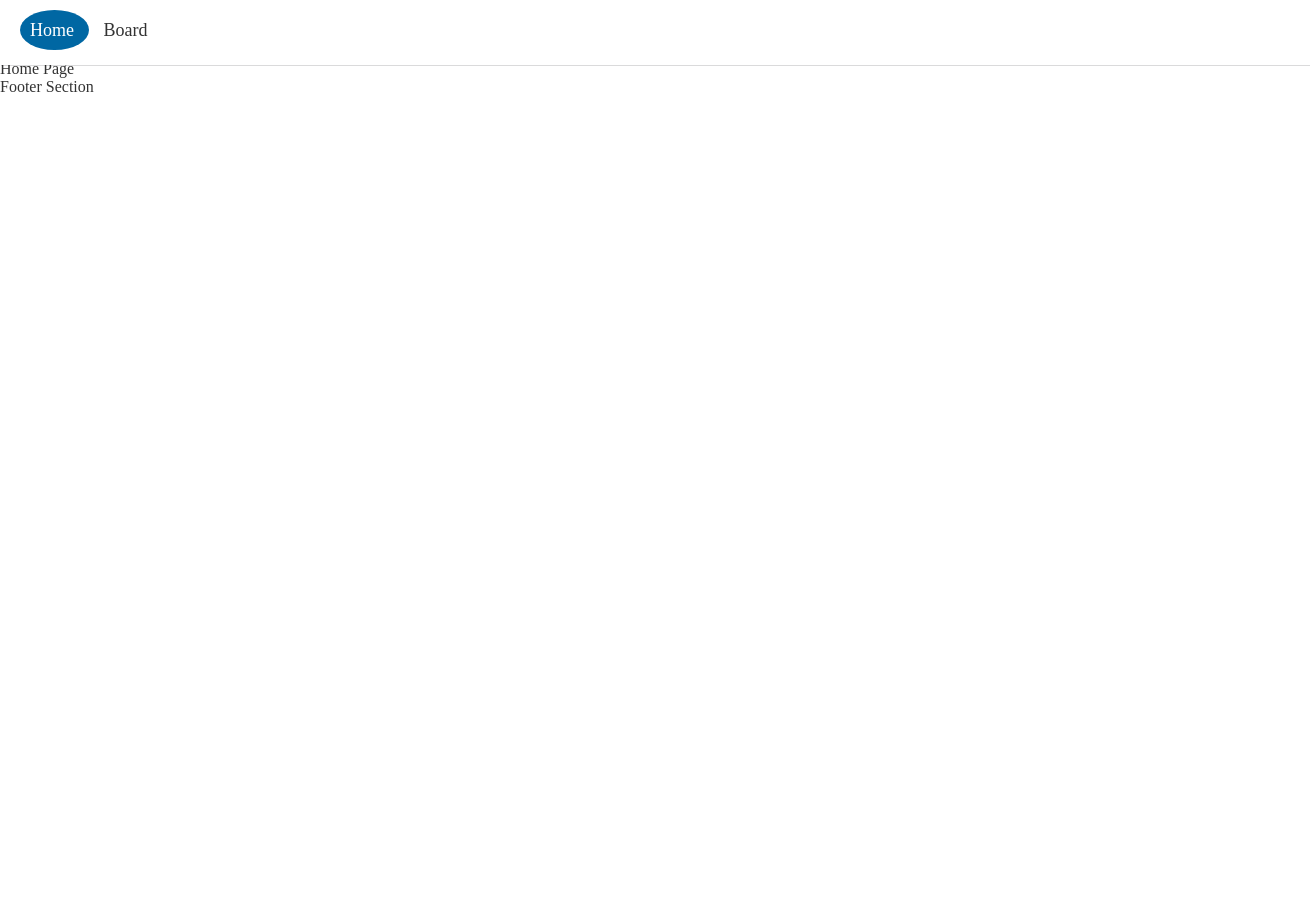
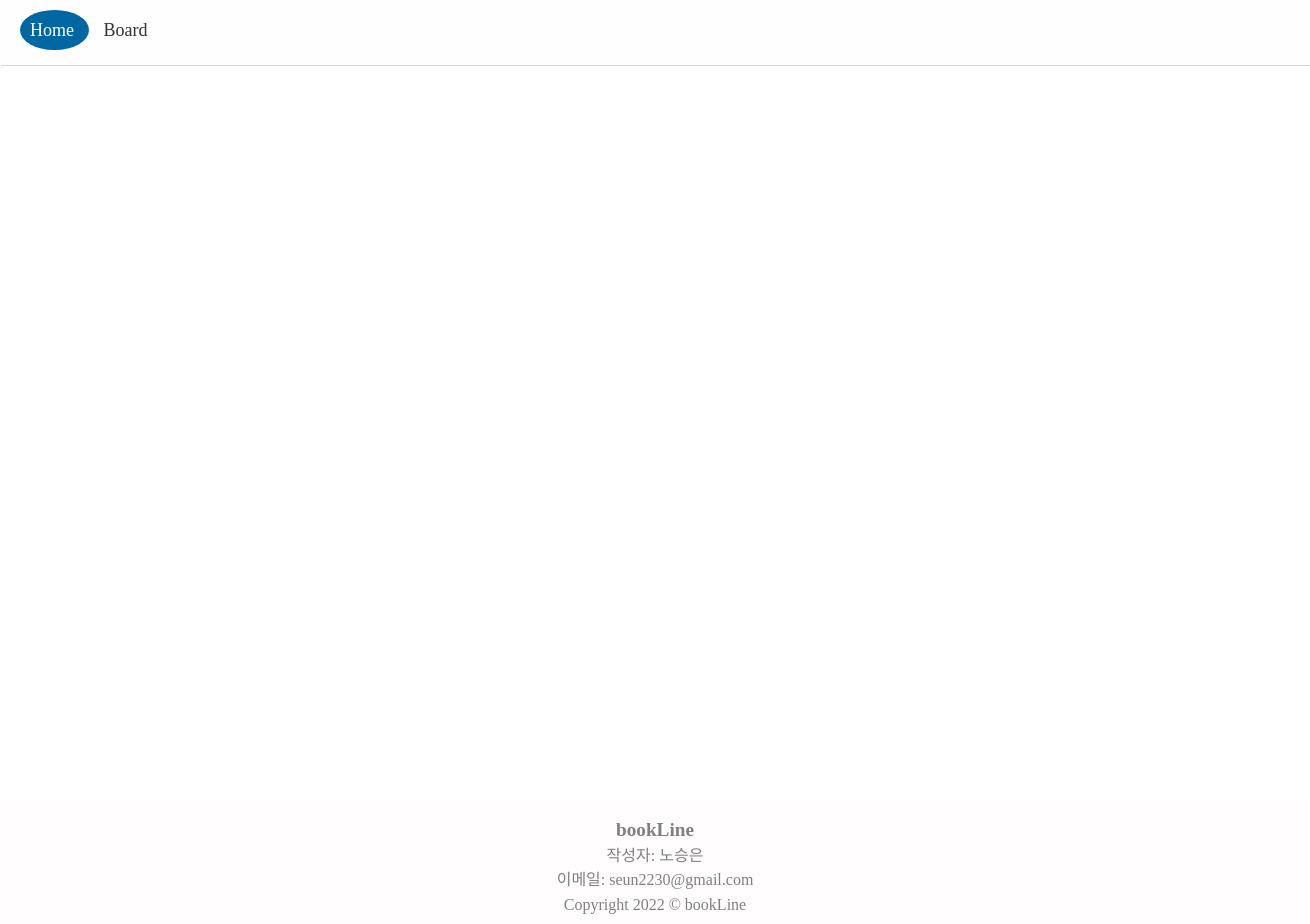
Before and after one commit to Seungeun727/vue3-book-oneLine, a Vue app: page / in a window 1280 px wide. Shown: the top 924 px of the page, 1310 px wide, since content can reach past the window. Before the commit the page ends 800 px from the top, so only its background shows below. Built offline with nearby package versions, Linux system fonts and the light colour scheme.

Commit message:
design: footer 영역 하단 고정 변경

```diff
--- a/src/App.vue
+++ b/src/App.vue
@@ -2,8 +2,8 @@
   <div>
     <TheHeader />
     <router-view />
-    <TheFooter />
   </div>
+  <TheFooter />
 </template>
 
 <script>
@@ -18,9 +18,12 @@ export default {
 }
 </script>
 
-<style>
+<style lang="scss" scoped>
 #app {
   color: #333;
   margin-top: 60px;
+  padding-bottom: 130px;
+  position: relative;
+  min-height: 100%;
 }
 </style>
--- a/src/components/board/BoardPageButton.vue
+++ b/src/components/board/BoardPageButton.vue
@@ -1,5 +1,5 @@
 <template>
-  <div class="container">
+  <div class="btn-container">
     <button
       type="button"
       class="btn btn-prev"
@@ -93,7 +93,7 @@ export default {
 </script>
 
 <style lang="scss" scoped>
-.container {
+.btn-container {
   display: flex;
   flex-direction: row;
   justify-content: center;
--- a/src/components/layouts/Nav.vue
+++ b/src/components/layouts/Nav.vue
@@ -1,5 +1,5 @@
 <template>
-  <div class="container">
+  <div id="nav">
     <router-link to="/">
       Home
     </router-link>
@@ -20,13 +20,14 @@ export default {
 
 <style lang="scss" scoped>
 
-.container {
+#nav {
   position: fixed;
   top: 0;
   padding: 20px;
   width: 100%;
   height: 25px;
-  background-color: $white;
+  background-color: #fefefe;
+  z-index: 2;
   box-shadow: 1px 1px #00000a25;
 }
 
--- a/src/components/layouts/TheFooter.vue
+++ b/src/components/layouts/TheFooter.vue
@@ -1,5 +1,13 @@
 <template>
-  <div>Footer Section</div>
+  <footer id="footer">
+    <div
+      id="content">
+      <span class="content-title">bookLine</span>
+      <span>작성자: 노승은</span>
+      <span>이메일: seun2230@gmail.com</span>
+    </div>
+    <span class="copyright">Copyright 2022 &copy; bookLine</span>
+  </footer>
 </template>
 
 <script>
@@ -9,4 +17,27 @@ export default {
 };
 </script>
 
-<style></style>
+<style lang="scss" scoped>
+footer {
+  border-top: 1px solid #fffdfded;
+  width: 100%;
+  height: 130px;
+  background-color: #fffdfd;
+  position: absolute;
+  transform: translateY(100%);
+  color: gray;
+  bottom: 0;
+  text-align: center;
+  padding: 15px;
+}
+
+span {
+  display: block;
+  padding: 3px;
+}
+
+.content-title {
+  font-size: 1.2rem;
+  font-weight: 700;
+}
+</style>
--- a/src/components/layouts/TheHeader.vue
+++ b/src/components/layouts/TheHeader.vue
@@ -1,7 +1,7 @@
 <template>
-  <div>
+  <header id="header">
     <Nav />
-  </div>
+  </header>
 </template>
 
 <script>
```
